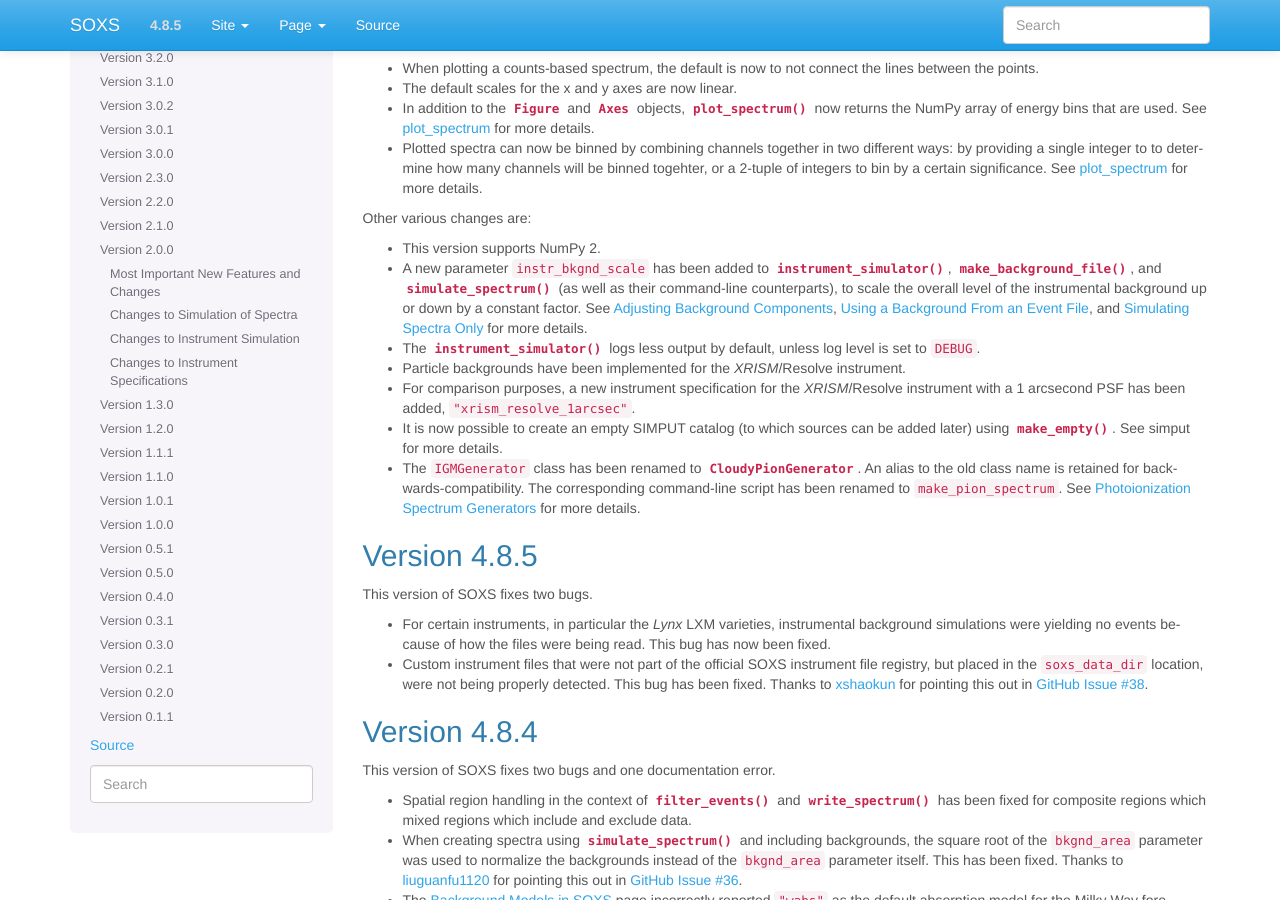
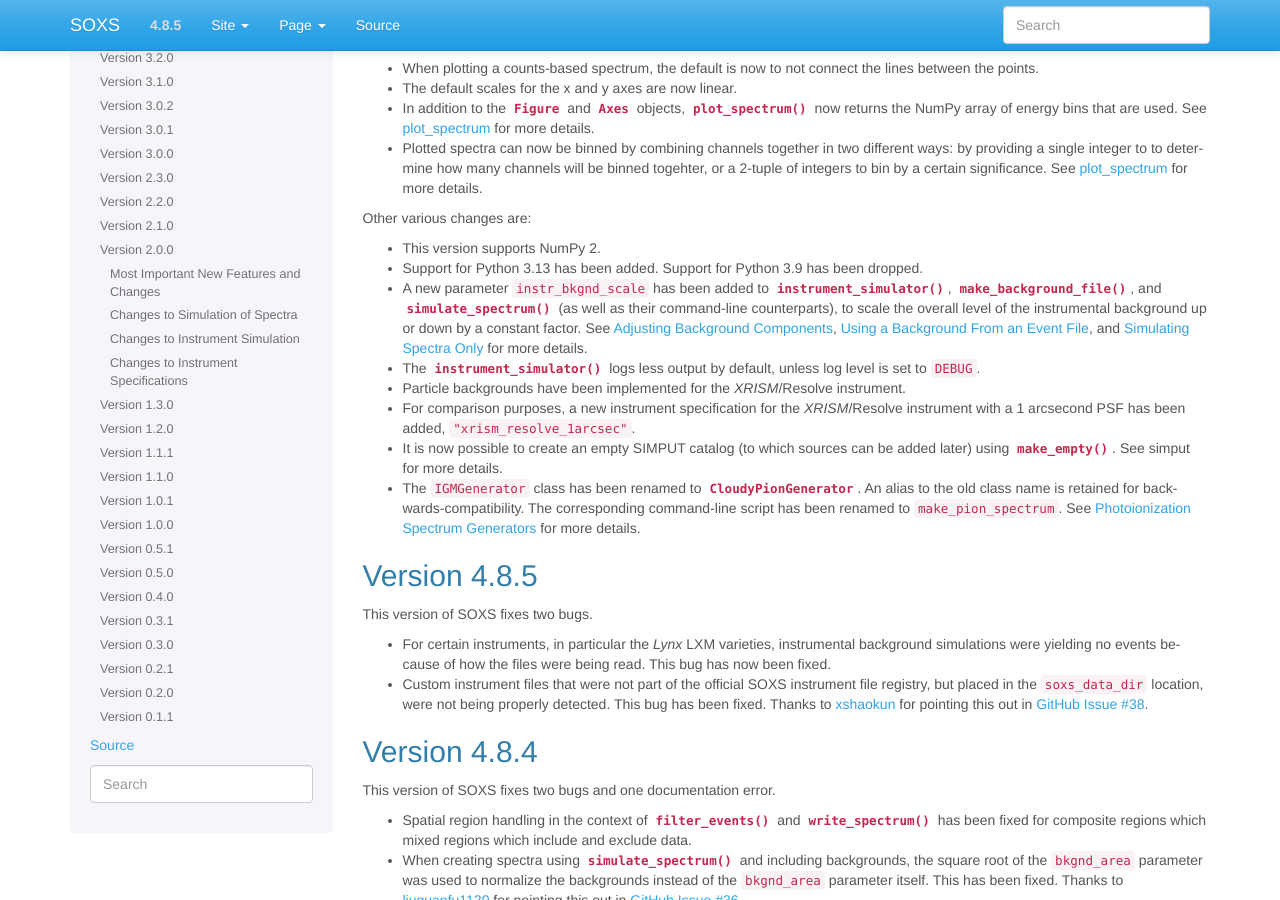
Before and after one commit to lynx-x-ray-observatory/soxs, a Sphinx documentation site: the page built from doc/source/changelog.rst, in a window 1280 px wide and 900 px high, scrolled down 611 px. Built offline with Sphinx 7.4.7, drawn with Linux system fonts in a browser that asks for light colours.

Commit message:
Bump python versions

```diff
--- a/doc/source/changelog.rst
+++ b/doc/source/changelog.rst
@@ -60,6 +60,7 @@
 Other various changes are:
 
 * This version supports NumPy 2.
+* Support for Python 3.13 has been added. Support for Python 3.9 has been dropped.
 * A new parameter ``instr_bkgnd_scale`` has been added to
   :func:`~soxs.instrument.instrument_simulator`, :func:`~soxs.instrument.make_background_file`,
   and :func:`~soxs.instrument.simulate_spectrum` (as well as their command-line
```
Also changed, not shown: 1 other file.
